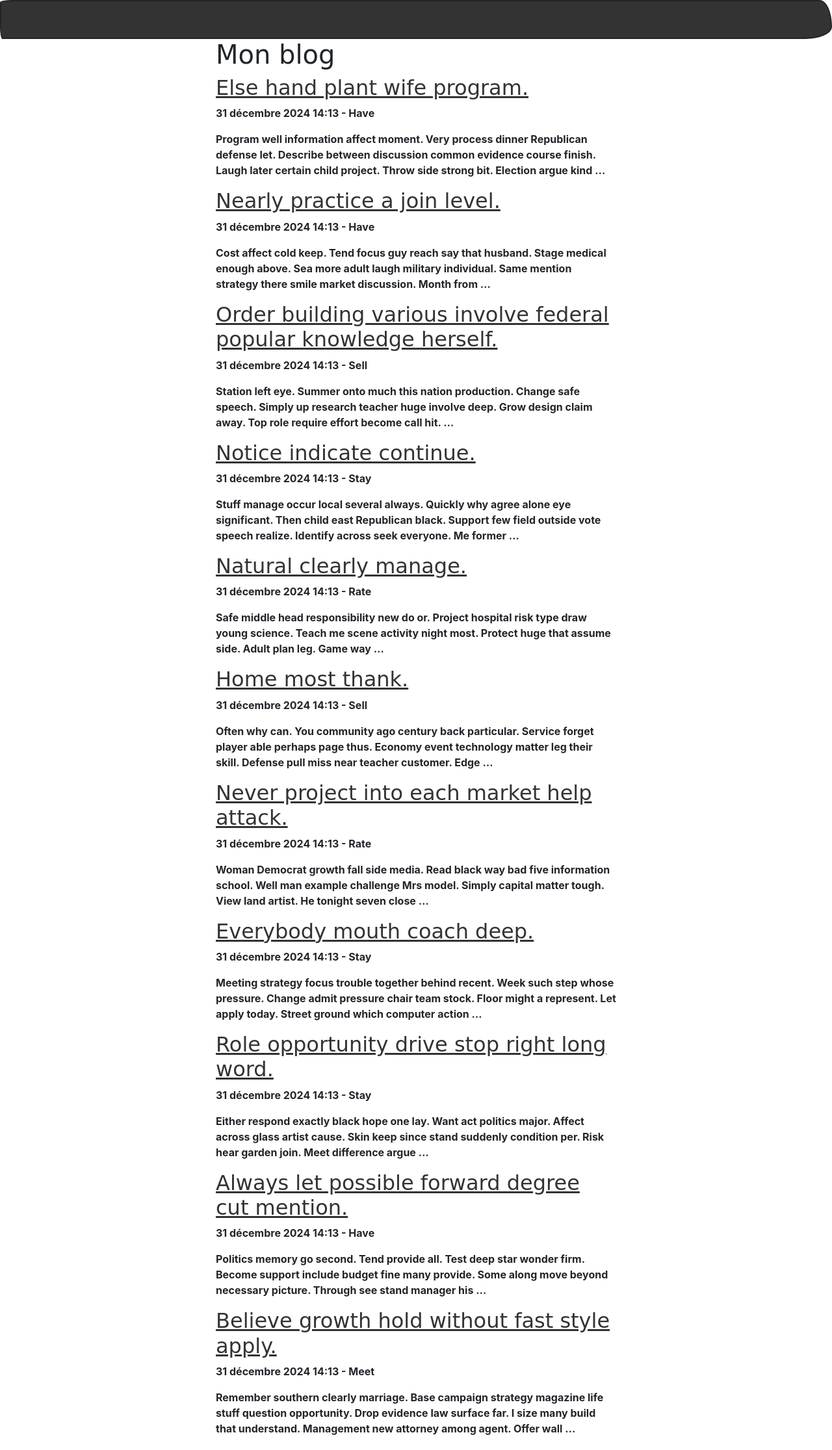
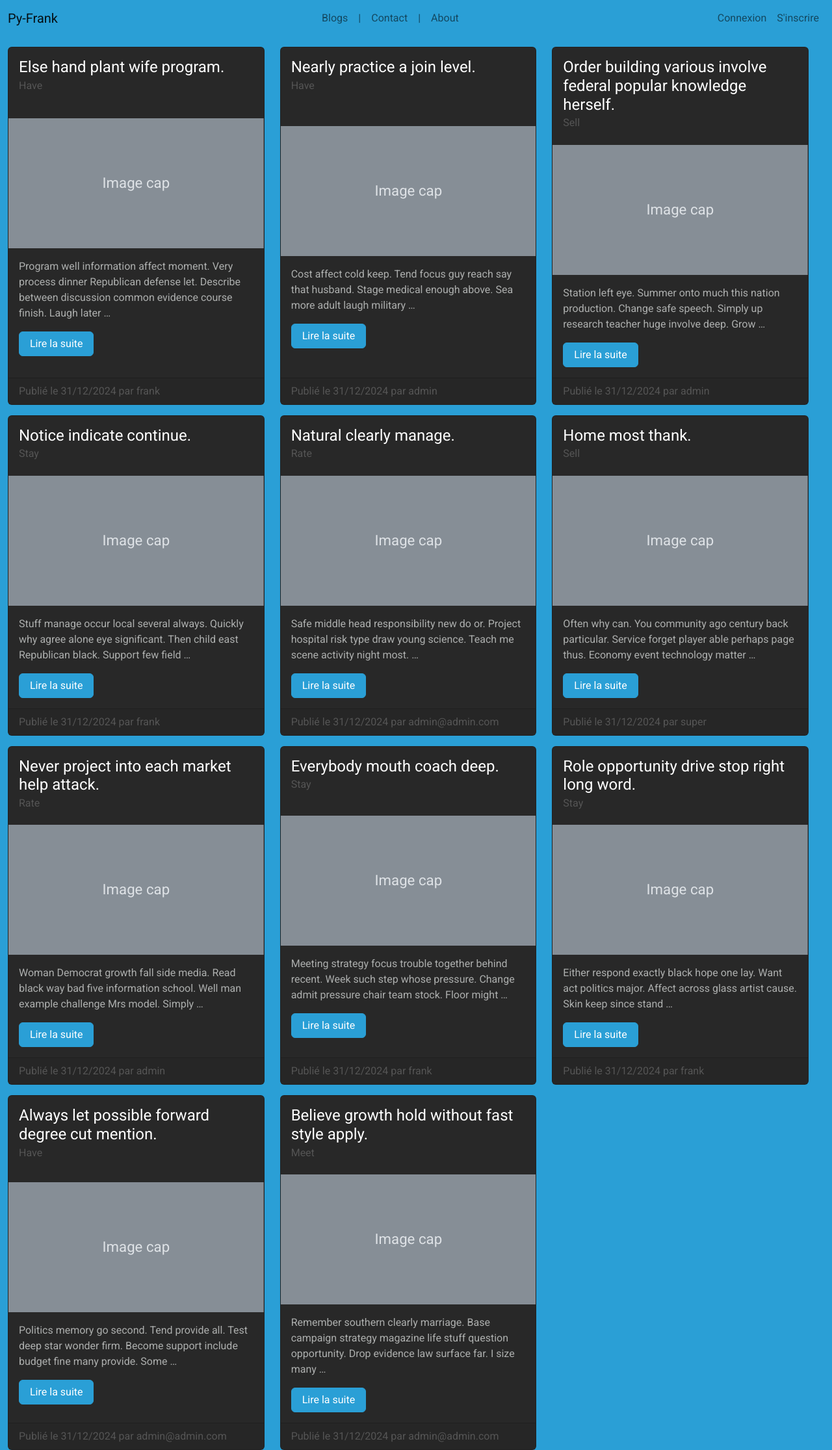
Before and after one commit to jimmy-steve/SuperShop, a Django app: page /blog/ in a window 1280 px wide. Shown: the whole page at 65% size. Before the commit the page ends 2208 px from the top, so only its background shows below. Run offline with Django 4.2, Linux system fonts and the light colour scheme; data comes from the database, SQL or seed files in the repository; both versions use the stored data as it was after the commit; some libraries are stand-ins or nearby versions; some web fonts are replaced.

Commit message:
add contact and about page

```diff
--- a/accounts/templates/accounts/login.html
+++ b/accounts/templates/accounts/login.html
@@ -10,18 +10,18 @@
             <input type="radio" name="active-log-panel" id="log-reg-show" {% if not show_register %}checked{% endif %}>
         </div>
 
-        <div class="register-info-box">
+        <div class="register-info-box text-light">
             <h2>Don't have an account?</h2>
             <p>If you don't have an account yet, you can register here to get started and enjoy all the features we offer.</p>
             <label id="label-login" for="log-login-show">Register</label>
             <input type="radio" name="active-log-panel" id="log-login-show" {% if show_register %}checked{% endif %}>
         </div>
 
-        <div class="white-panel">
+        <div class="white-panel p-4">
             <!-- Login Form -->
             <div class="login-show" {% if show_register %}style="display:none;"{% endif %}>
                 <form method="POST">
-                    <h2>LOGIN</h2>
+                    <h2 class="text-primary">LOGIN</h2>
                     <p>
                         <label for="username">Nom d'utilisateur</label>
                         <input id="username" type="text" name="username" required>
--- a/blog/templates/blog/home.html
+++ b/blog/templates/blog/home.html
@@ -1,13 +1,38 @@
 {% extends 'base.html' %}
 
 {% block content %}
-<div class="col-md-6 mx-auto">
-    <h1>Mon blog</h1>
-{% for post in posts %}
-    <h2><a href="{{ post.get_absolute_url }}">{{ post.title }}</a></h2>
-    <p>{{ post.created_at }} - {{ post.category }}</p>
-    <p>{{ post.content|truncatewords:30 }}</p>
-{% endfor %}
+<div class="row">
+    {% for post in posts %}
+    <div class="col-md-4 mt-3">
+        <div class="card h-100">
+            <!-- Titre de la carte -->
+            <div class="card-body">
+                <h5 class="card-title">{{ post.title }}</h5>
+                <h6 class="card-subtitle text-muted mb-2">{{ post.category.name }}</h6>
+            </div>
 
+            <!-- Image placeholder -->
+            <svg xmlns="http://www.w3.org/2000/svg" class="d-block user-select-none" width="100%" height="200"
+                 aria-label="Placeholder: Image cap" focusable="false" role="img" preserveAspectRatio="xMidYMid slice"
+                 viewBox="0 0 318 180" style="font-size:1.125rem;text-anchor:middle">
+                <rect width="100%" height="100%" fill="#868e96"></rect>
+                <text x="50%" y="50%" fill="#dee2e6" dy=".3em">Image cap</text>
+            </svg>
+
+            <!-- Contenu de la carte -->
+            <div class="card-body">
+                <p class="card-text">{{ post.content|truncatewords:20 }}</p>
+                <a href="{{ post.get_absolute_url }}" class="btn btn-primary">Lire la suite</a>
+            </div>
+
+            <!-- Pied de la carte -->
+            <div class="card-footer text-muted">
+                Publié le {{ post.created_at|date:"d/m/Y" }} par {{ post.author.username }}
+            </div>
+        </div>
+    </div>
+    {% empty %}
+    <p>Aucun article disponible pour le moment.</p>
+    {% endfor %}
 </div>
 {% endblock %}
--- a/static/style.css
+++ b/static/style.css
@@ -1,3 +1,6 @@
+.navbar.bg-primary {
+     border: none !important;
+}
 .login-container {
     height: 100vh;
     min-height: 550px;
--- a/supershop/urls.py
+++ b/supershop/urls.py
@@ -16,13 +16,15 @@
 from django.conf.urls.static import static
 from django.contrib import admin
 from django.urls import path
-from store.views import index, product_detail, add_to_cart, cart, delete_cart
+from store.views import index, product_detail, add_to_cart, cart, delete_cart, contact, about
 from blog.views import blog_home, blog_post_detail
 from accounts.views import signup, login_user, logout_user
 
 from supershop import settings
 
 urlpatterns = [
+                  path('about/', about, name='about'),
+                  path('contact/', contact, name='contact'),
                   path('', index, name='index'),
                   path('admin/', admin.site.urls),
                   path('signup/', signup, name="signup"),
@@ -35,4 +37,5 @@
                   path('blog/', blog_home, name='blog_home'),
                   path('<slug:slug>/', blog_post_detail, name='blog_post_detail'),
 
+
               ] + static(settings.MEDIA_URL, document_root=settings.MEDIA_ROOT)
--- a/templates/base.html
+++ b/templates/base.html
@@ -3,13 +3,13 @@
 <head>
     <meta charset="UTF-8">
     <title>La boutique</title>
-    <link rel="stylesheet" href="https://bootswatch.com/5/sketchy/bootstrap.css" id="bootstrap-theme">
+    <link rel="stylesheet" href="https://bootswatch.com/5/cyborg/bootstrap.css" id="bootstrap-theme">
         <link rel="stylesheet" href="https://cdnjs.cloudflare.com/ajax/libs/font-awesome/5.15.3/css/all.min.css" />
     {% load static %}
     <link rel="stylesheet" href="{% static 'style.css' %}">
 
 </head>
-<body>
+<body class="bg-primary">
 {% include 'navbar.html' %}
 <div class="container-fluid">
     <div class="row">
--- a/templates/navbar.html
+++ b/templates/navbar.html
@@ -1,25 +1,25 @@
-<nav class="navbar navbar-expand-lg bg-primary" data-bs-theme="dark">
+<nav class="navbar navbar-expand-lg bg-body-tertiary" data-bs-theme="dark">
   <div class="container-fluid">
-    <a class="navbar-brand" href="{% url 'index' %}">Super PYAPP</a>
+    <a class="navbar-brand" href="{% url 'index' %}">Py-Frank</a>
     <button class="navbar-toggler" type="button" data-bs-toggle="collapse" data-bs-target="#navbarColor01" aria-controls="navbarColor01" aria-expanded="false" aria-label="Toggle navigation">
       <span class="navbar-toggler-icon"></span>
     </button>
     <div class="collapse navbar-collapse" id="navbarColor01">
-      <ul class="navbar-nav me-auto">
+                <ul class="navbar-nav mx-auto">
                     <li class="nav-item">
-          <a class="nav-link active" href="{% url 'index' %}">Home
-            <span class="visually-hidden">(current)</span>
-          </a>
+                        <a class="nav-link link-body-emphasis px-2" href="{% url 'blog_home' %}">Blogs</a>
                     </li>
-
-
-
-
-        <li class="nav-item">
-          <a class="nav-link" href="#">Pricing</a>
+                    <li class="nav-item d-none d-sm-block d-md-block">
+                        <span class="nav-link link-body-emphasis px-2">|</span>
                     </li>
                     <li class="nav-item">
-          <a class="nav-link" href="{% url 'blog_home' %}">Blog</a>
+                        <a class="nav-link link-body-emphasis px-2" href="{% url 'contact' %}">Contact</a>
+                    </li>
+                    <li class="nav-item d-none d-sm-block d-md-block">
+                        <span class="nav-link link-body-emphasis px-2">|</span>
+                    </li>
+                    <li class="nav-item">
+                        <a class="nav-link link-body-emphasis px-2" href="/about">About</a>
                     </li>
                 </ul>
       <ul class="navbar-nav ml-auto">
```
Also changed, not shown: store/templates/about.html (added, +8 -0 lines), store/templates/contact.html (added, +57 -0 lines), store/views.py (+28 -0 lines), supershop/settings.py (+8 -0 lines), db.sqlite3. Lines whose indentation alone changed are shown as unchanged.
